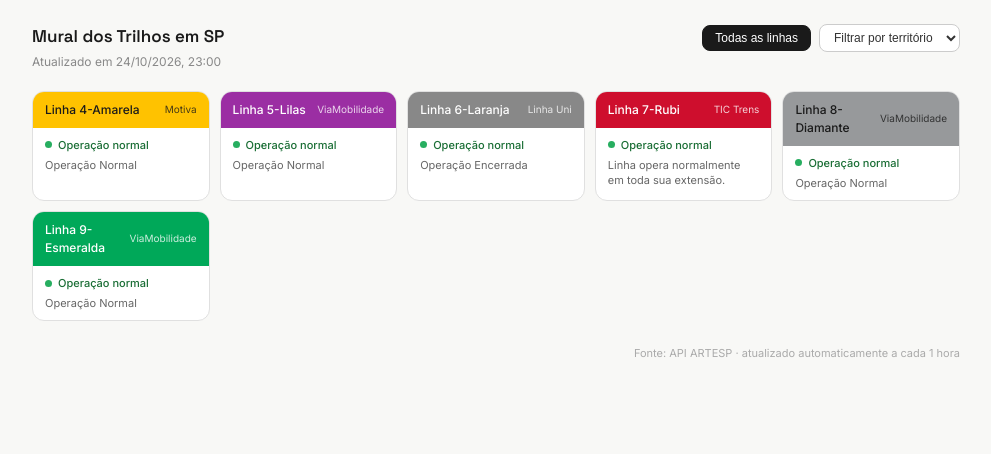
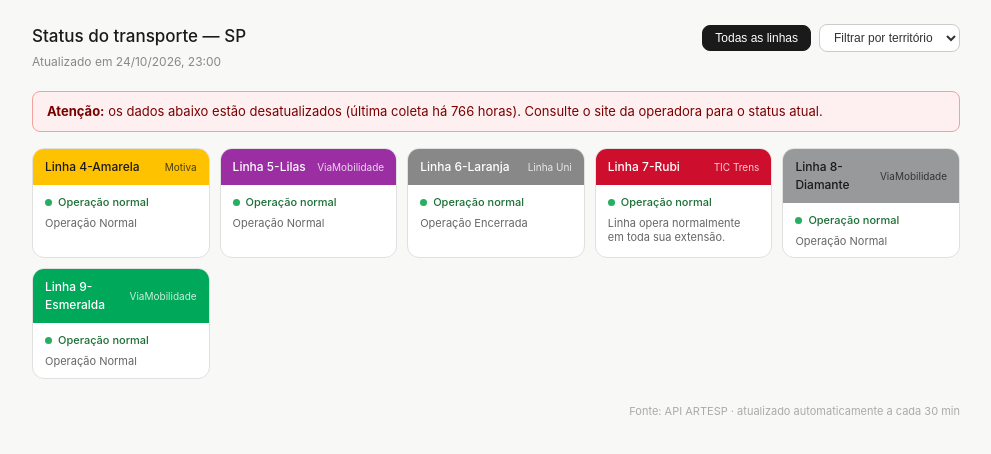
Before and after one commit to PauloTalarico287/monitor-de-trens-e-metro-sp, a plain HTML site: page index.html in a window 1280 px wide. Shown: the whole page, without its empty margins (144-1135 px from the left). Drawn offline with Linux system fonts and the light colour scheme.

Commit message:
Update index.html

```diff
--- a/index.html
+++ b/index.html
@@ -3,12 +3,11 @@
 <head>
   <meta charset="UTF-8">
   <meta name="viewport" content="width=device-width, initial-scale=1.0">
-  <link href="https://fonts.googleapis.com/css2?family=Space+Grotesk:wght@500;600&family=Inter:wght@400;500&display=swap" rel="stylesheet">
-  <title>Mural dos trilhos em SP</title>
+  <title>Status do Transporte — SP</title>
   <style>
     * { box-sizing: border-box; margin: 0; padding: 0; }
     body {
-      font-family: "Inter", -apple-system, BlinkMacSystemFont, sans-serif;
+      font-family: -apple-system, BlinkMacSystemFont, "Segoe UI", Roboto, sans-serif;
       background: #f8f8f6;
       color: #1a1a1a;
       font-size: 14px;
@@ -122,7 +121,7 @@
 <div class="container">
   <div class="header">
     <div>
-      <h1 style="font-family: 'Space Grotesk', sans-serif; font-weight: 600;">Mural dos Trilhos em SP</h1>
+      <h1>Status do transporte — SP</h1>
       <p class="atualizacao" id="atualizacao">carregando...</p>
     </div>
     <div class="controles">
@@ -145,7 +144,7 @@
 
   <div class="banner" id="banner"></div>
   <div class="grid" id="grid"></div>
-  <p class="rodape">Fonte: API ARTESP · atualizado automaticamente a cada 1 hora</p>
+  <p class="rodape">Fonte: API ARTESP · atualizado automaticamente a cada 30 min</p>
 </div>
 
 <!-- Modal -->
@@ -175,7 +174,7 @@ const CORES = {
   AMARELA:"#FFC200", LILAS:"#9B2EA3", RUBI:"#CE0E2D",
   DIAMANTE:"#97999B", ESMERALDA:"#00A859", TURQUESA:"#007F8C",
   CORAL:"#F26522", SAFIRA:"#003F8A", JADE:"#00A651",
-  PRATA:"#9E9E9E", OURO:"#F5A800",
+  PRATA:"#9E9E9E", OURO:"#F5A800", LARANJA:"#E8710A",
 };
 
 const TERRITORIOS = {
@@ -183,7 +182,7 @@ const TERRITORIOS = {
   Osasco:["DIAMANTE","ESMERALDA"], Guarulhos:["JADE"],
   "Capao Redondo":["LILAS"], "Itaim Paulista":["SAFIRA"],
   Grajau:["ESMERALDA"], "Sao Mateus":["PRATA"],
-  Jacana:["AZUL"], Paraisopolis:["AMARELA", "LILAS"],
+  Jacana:["AZUL"], Paraisopolis:["AMARELA"],
 };
 
 const JSON_URL = "https://raw.githubusercontent.com/PauloTalarico287/monitor-de-trens-e-metro-sp/main/data/status.json";
@@ -302,6 +301,14 @@ async function carregar() {
 
     if (data.coletado_em) {
       const d = new Date(data.coletado_em);
+      const horas = (Date.now() - d.getTime()) / 3600000;
+      if (horas > 3) {
+        const aviso = document.createElement("div");
+        aviso.className = "banner vermelho";
+        aviso.style.display = "block";
+        aviso.innerHTML = "<strong>Atenção:</strong> os dados abaixo estão desatualizados (última coleta há " + Math.floor(horas) + " horas). Consulte o site da operadora para o status atual.";
+        document.querySelector(".container").insertBefore(aviso, document.getElementById("banner"));
+      }
       document.getElementById("atualizacao").textContent =
         "Atualizado em " + d.toLocaleString("pt-BR",{timeZone:"America/Sao_Paulo",
           day:"2-digit",month:"2-digit",year:"numeric",hour:"2-digit",minute:"2-digit"});
```
